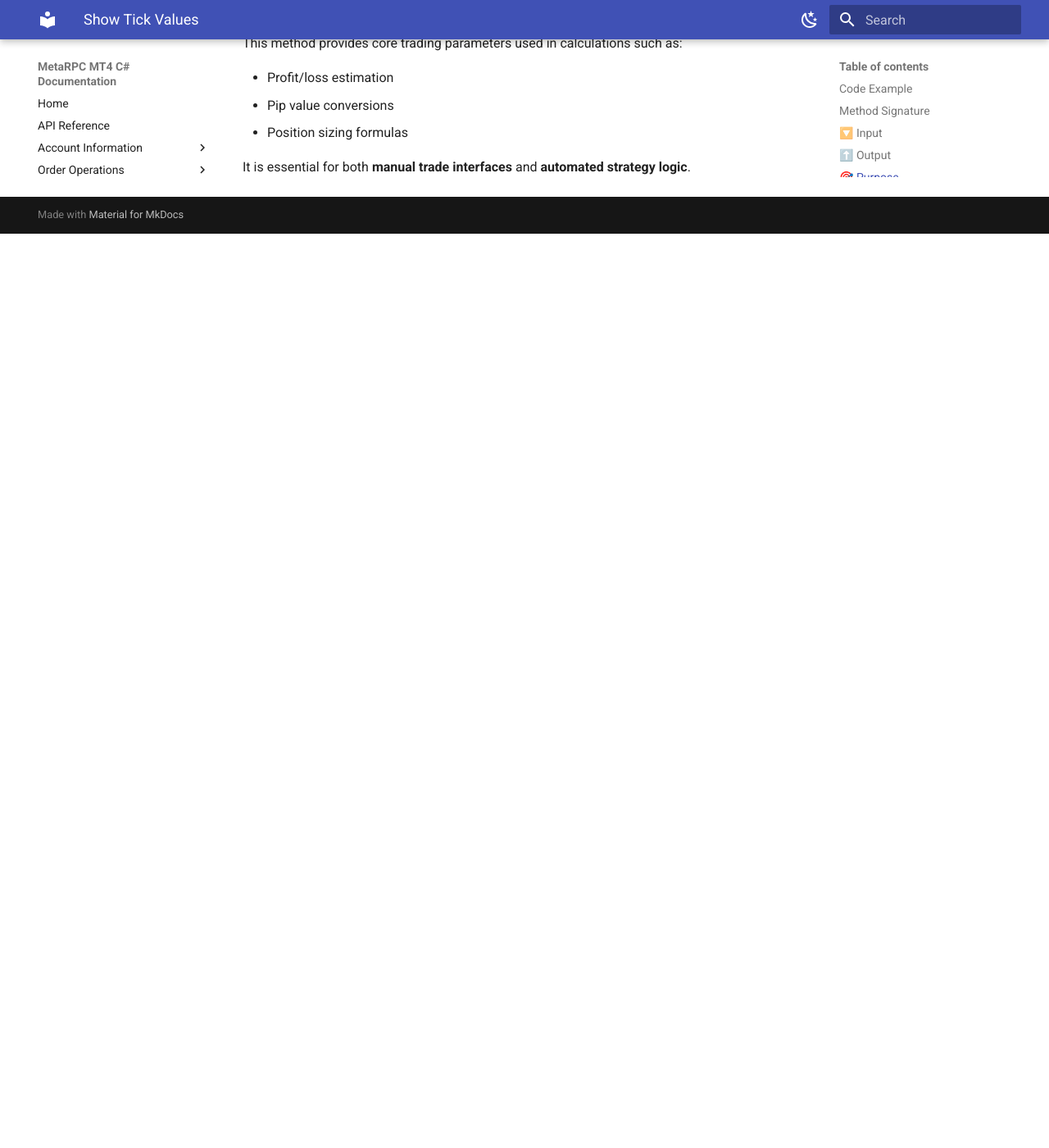
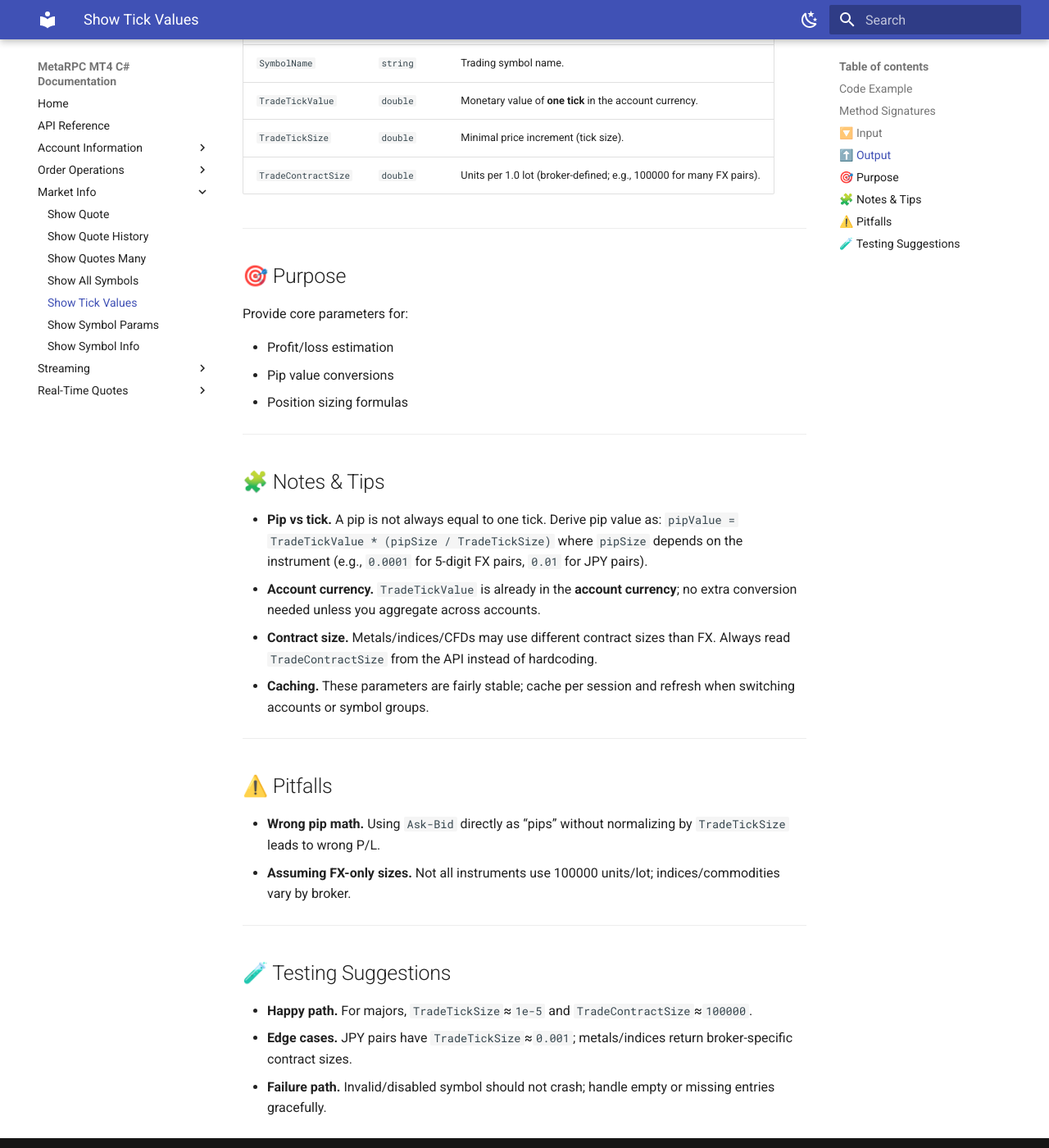
Before and after one commit to MetaRPC/CSharpMT4, an MkDocs documentation site: the page built from docs/Market Info/ShowTickValues.md, in a window 1280 px wide and 1400 px high, scrolled down 1703 px. Shown: the whole window at 82% size. Built offline with MkDocs 1.6.1 and Material for MkDocs 9.7.7, drawn with Linux system fonts in a browser that asks for light colours; before the commit the page ends 1988 px from its top, so only the background shows below that; some of the changed text lies outside the part shown.

Commit message:
Update ShowTickValues.md

````diff
--- a/docs/Market Info/ShowTickValues.md
+++ b/docs/Market Info/ShowTickValues.md
@@ -8,11 +8,17 @@
 ### Code Example
 
 ```csharp
-// Using service wrapper
+// --- Quick use (service wrapper) ---
 await _service.ShowTickValues(new[] { "EURUSD", "XAUUSD" });
 
-// Or directly from MT4Account
-var result = await _mt4.TickValueWithSizeAsync(new[] { "EURUSD", "XAUUSD" });
+// --- Low-level (direct account call) ---
+// Preconditions: account is connected via ConnectByServerName/ConnectByHostPort.
+
+using var cts = new CancellationTokenSource(TimeSpan.FromSeconds(5));
+var result = await _mt4.TickValueWithSizeAsync(
+    symbolNames: new[] { "EURUSD", "XAUUSD" },
+    deadline: null,
+    cancellationToken: cts.Token);
 
 foreach (var info in result.Infos)
 {
@@ -25,51 +31,83 @@ foreach (var info in result.Infos)
 
 ---
 
-### Method Signature
+### Method Signatures
 
 ```csharp
+// Service wrapper
+Task ShowTickValues(string[] symbols);
+```
+
+```csharp
+// Low-level account call
 Task<TickValueWithSizeData> TickValueWithSizeAsync(
-    string[] symbols,
+    IEnumerable<string> symbolNames,
     DateTime? deadline = null,
     CancellationToken cancellationToken = default
-)
+);
 ```
 
 ---
 
 ## 🔽 Input
 
-* **`symbols`** (`string[]`) — required. Array of trading symbols to query (e.g., `"EURUSD"`, `"XAUUSD"`).
-* **`deadline`** (`DateTime?`, optional) — timeout control.
-* **`cancellationToken`** (`CancellationToken`, optional) — to cancel the request.
+| Parameter                 | Type                             | Description                                                 |
+| ------------------------- | -------------------------------- | ----------------------------------------------------------- |
+| `symbols` / `symbolNames` | `IEnumerable<string>` (required) | One or more trading symbols (e.g., `"EURUSD"`, `"XAUUSD"`). |
+| `deadline`                | `DateTime?` (optional)           | Optional UTC deadline for request timeout.                  |
+| `cancellationToken`       | `CancellationToken` (optional)   | Token to cancel the operation.                              |
 
 ---
 
 ## ⬆️ Output
 
-Returns a `TickValueWithSizeData` object containing:
+Returns **`TickValueWithSizeData`** containing:
 
-| Field   | Type                                | Description                               |
-| ------- | ----------------------------------- | ----------------------------------------- |
-| `Infos` | `List<TickValueWithSizeSymbolInfo>` | Tick-related information for each symbol. |
+| Field   | Type                                 | Description                   |
+| ------- | ------------------------------------ | ----------------------------- |
+| `Infos` | `IList<TickValueWithSizeSymbolInfo>` | Tick-related info per symbol. |
 
-Each `TickValueWithSizeSymbolInfo` includes:
+**TickValueWithSizeSymbolInfo** fields:
 
-| Field               | Type     | Description                                      |
-| ------------------- | -------- | ------------------------------------------------ |
-| `SymbolName`        | `string` | Symbol name (e.g., "EURUSD")                     |
-| `TradeTickValue`    | `double` | Value of one tick movement in account currency   |
-| `TradeTickSize`     | `double` | Minimum price change for the symbol              |
-| `TradeContractSize` | `double` | Number of units per lot (usually 100,000 for FX) |
+| Field               | Type     | Description                                                         |
+| ------------------- | -------- | ------------------------------------------------------------------- |
+| `SymbolName`        | `string` | Trading symbol name.                                                |
+| `TradeTickValue`    | `double` | Monetary value of **one tick** in the account currency.             |
+| `TradeTickSize`     | `double` | Minimal price increment (tick size).                                |
+| `TradeContractSize` | `double` | Units per 1.0 lot (broker-defined; e.g., 100000 for many FX pairs). |
 
 ---
 
 ## 🎯 Purpose
 
-This method provides core trading parameters used in calculations such as:
+Provide core parameters for:
 
 * Profit/loss estimation
 * Pip value conversions
 * Position sizing formulas
 
-It is essential for both **manual trade interfaces** and **automated strategy logic**.
+---
+
+## 🧩 Notes & Tips
+
+* **Pip vs tick.** A pip is not always equal to one tick. Derive pip value as:
+  `pipValue = TradeTickValue * (pipSize / TradeTickSize)`
+  where `pipSize` depends on the instrument (e.g., `0.0001` for 5-digit FX pairs, `0.01` for JPY pairs).
+* **Account currency.** `TradeTickValue` is already in the **account currency**; no extra conversion needed unless you aggregate across accounts.
+* **Contract size.** Metals/indices/CFDs may use different contract sizes than FX. Always read `TradeContractSize` from the API instead of hardcoding.
+* **Caching.** These parameters are fairly stable; cache per session and refresh when switching accounts or symbol groups.
+
+---
+
+## ⚠️ Pitfalls
+
+* **Wrong pip math.** Using `Ask-Bid` directly as “pips” without normalizing by `TradeTickSize` leads to wrong P/L.
+* **Assuming FX-only sizes.** Not all instruments use 100000 units/lot; indices/commodities vary by broker.
+
+---
+
+## 🧪 Testing Suggestions
+
+* **Happy path.** For majors, `TradeTickSize`≈`1e-5` and `TradeContractSize`≈`100000`.
+* **Edge cases.** JPY pairs have `TradeTickSize`≈`0.001`; metals/indices return broker-specific contract sizes.
+* **Failure path.** Invalid/disabled symbol should not crash; handle empty or missing entries gracefully.
````
